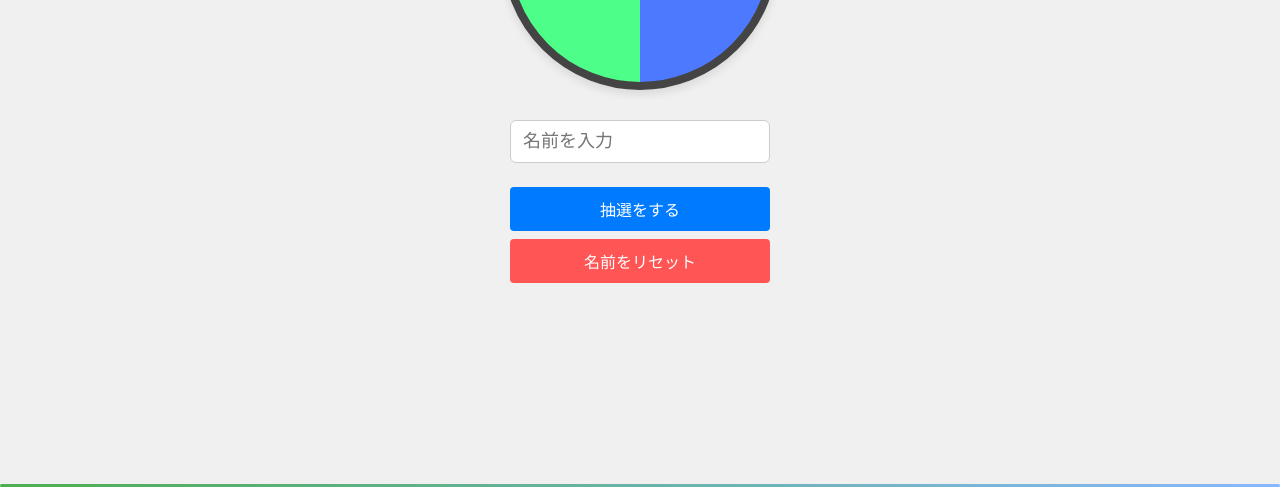
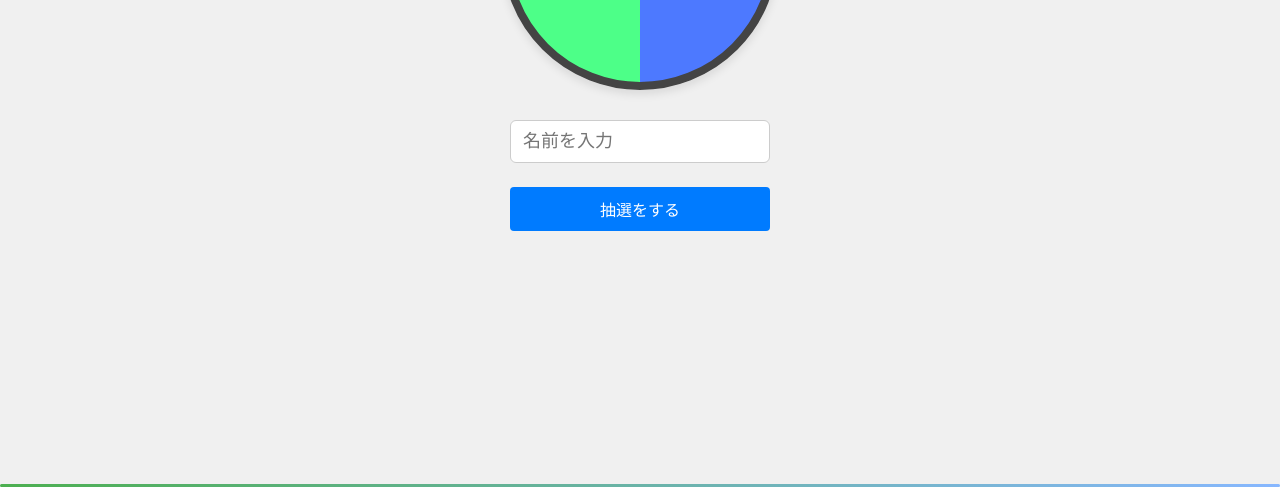
Before and after one commit to yuuyuu1124/roulette-api, a website: page docs/index.html in a window 1280 px wide. Shown: the part 313-800 px from the top of the page. Drawn offline with Linux system fonts and the light colour scheme.

Commit message:
Update index.html

```diff
--- a/docs/index.html
+++ b/docs/index.html
@@ -94,7 +94,7 @@
 
   <div id="controls">
     <button id="startBtn">抽選をする</button>
-    <button id="resetBtn" style="background:#ff5555;">名前をリセット</button>
+    <!-- button id="resetBtn" style="background:#ff5555;">名前をリセット</button -->
   </div>
 
   <div id="result"></div>
```
